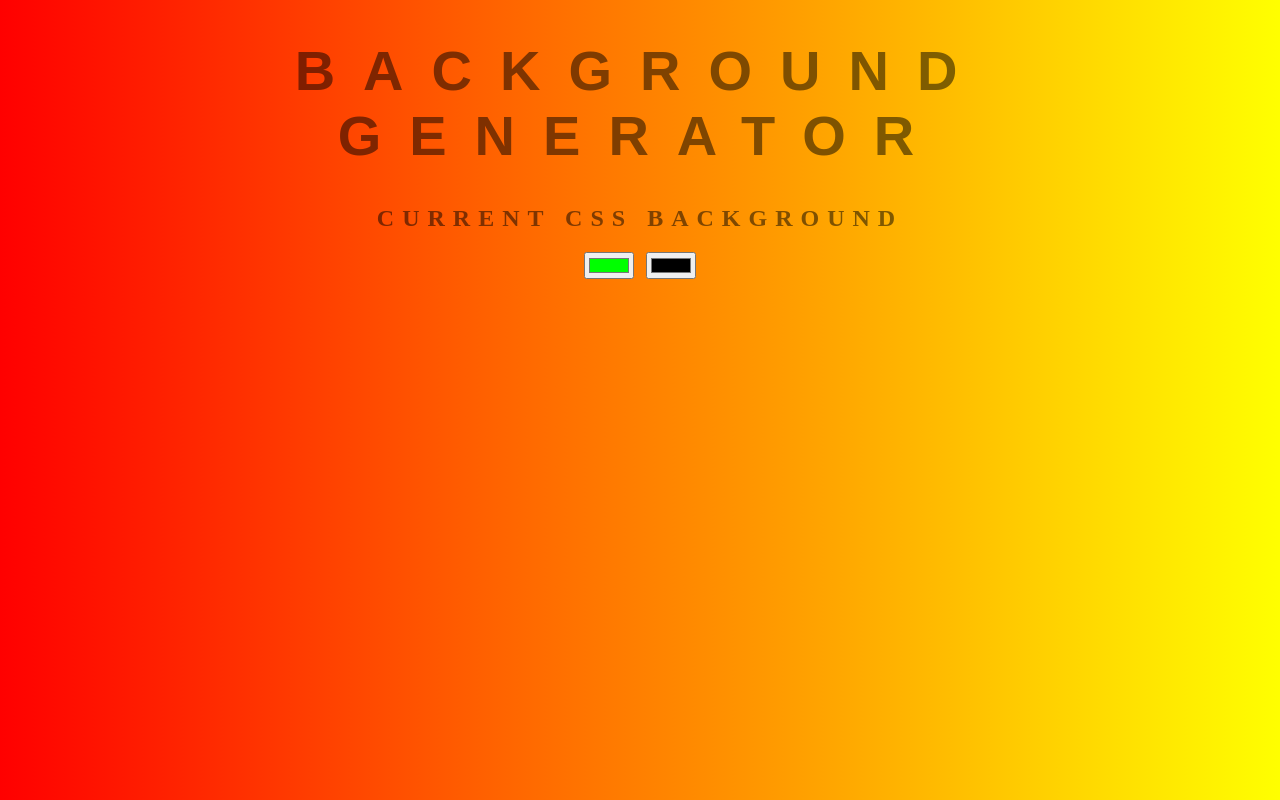
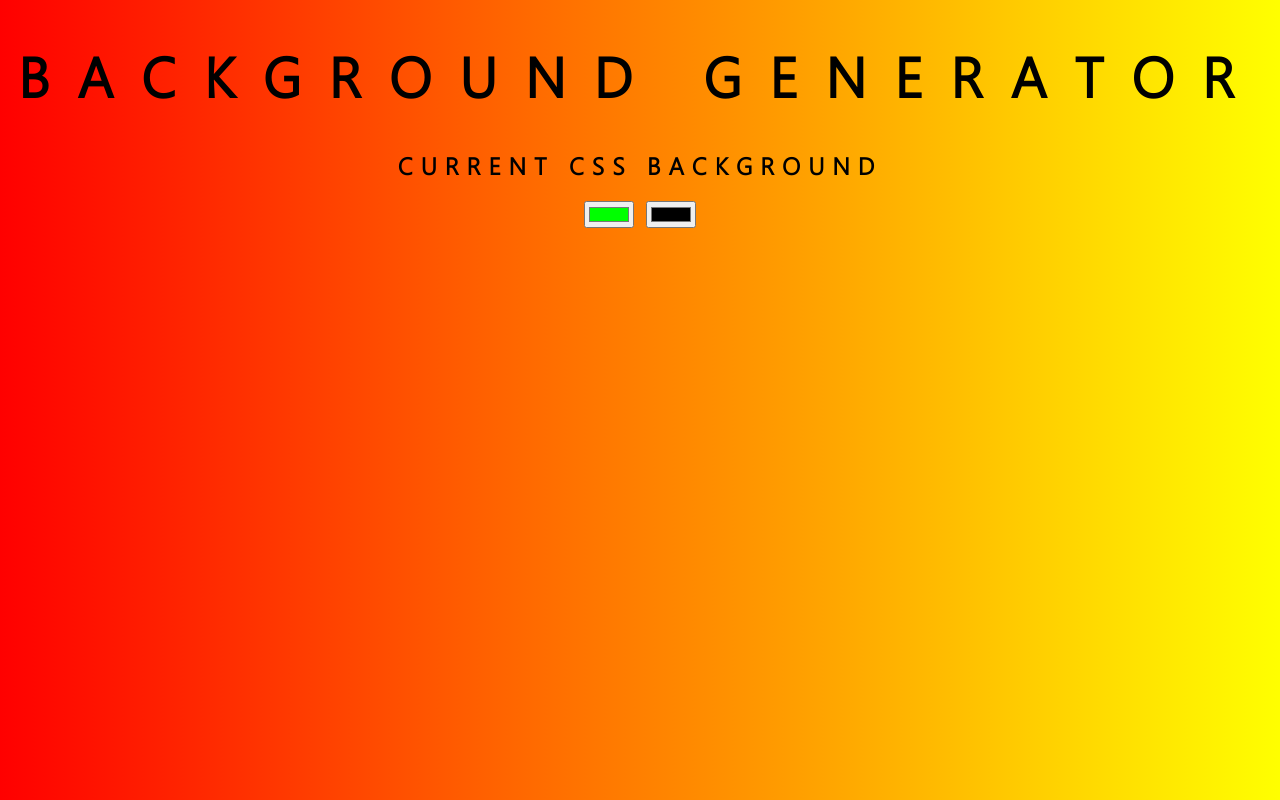
Before and after one commit to BenCullenDev/background-generator, a plain HTML site: page index.html in a window 1280 px wide. Drawn offline with Linux system fonts and the light colour scheme.

Commit message:
Added custom font and some style changes to headers

```diff
--- a/index.html
+++ b/index.html
@@ -7,11 +7,11 @@
     <link rel="stylesheet" href="style.css">
     <title>Background Generator</title>
 </head>
-<body>
+<body id="gradient">
     <h1>Background Generator</h1>
     <h2>Current CSS Background</h2>
-    <input type="color" name="color1" id="" value="#00ff00">
-    <input type="color" name="color2" id="" value="#000000">
+    <input type="color" class="color1" name="color1" id="" value="#00ff00">
+    <input type="color" class="color2" name="color2" id="" value="#000000">
     <h3></h3>
     <script src="script.js"></script>
 </body>
--- a/script.js
+++ b/script.js
@@ -0,0 +1,16 @@
+var css = document.querySelector("h3");
+var color1 = document.querySelector(".color1");
+var color2 = document.querySelector(".color2");
+var body = document.getElementById("gradient");
+
+body.style.background =
+
+
+color1.addEventListener("input", function() {
+    console.log(color1.value);
+    body.style.background = "linear-gradient(to right, " + color1.value + ", " + color2.value + ")";
+})
+color2.addEventListener("input", function() {
+    console.log(color2.value);
+    body.style.background = "linear-gradient(to right, " + color1.value + ", " + color2.value + ")";
+})
--- a/style.css
+++ b/style.css
@@ -1,6 +1,15 @@
+@font-face {
+    font-family: 'Segoe Boot Semilight';
+    src: url('SegoeBoot-Semilight.woff2') format('woff2'),
+        url('SegoeBoot-Semilight.woff') format('woff');
+    font-weight: 300;
+    font-style: normal;
+    font-display: swap;
+}
+
 body {
-    font: 'Raleway', sans-serif;
-    color: rgba(0, 0, 0, .5);
+    font: 'Segoe Boot Semilight', 'Raleway', sans-serif;
+    color: rgb(0, 0, 0);
     text-align: center;
     text-transform: uppercase;
     letter-spacing: .5em;
@@ -9,18 +18,24 @@ body {
 }
 
 h1{
-    font: 600 3.5em 'Raleway', sans-serif;
-    color: rgba(0, 0, 0, .5);
+    font: 600 3.5em 'Segoe Boot Semilight', 'Raleway', sans-serif;
+    color: rgb(0, 0, 0);
     text-align: center;
     text-transform: uppercase;
     letter-spacing: .5em;
     width: 100%;
 }
 
+h2 {
+    font-family: 'Segoe Boot Semilight', 'Raleway', sans-serif;
+    color: rgb(0, 0, 0);
+    text-align: center;
+}
+
 h3 {
-    font: 900 1em 'Raleway', sans-serif;
+    font: 900 1em 'Segoe Boot Semilight', 'Raleway', sans-serif;
     text-align: center;
-    color: rgba(0, 0, 0, .5);
+    color: rgb(0, 0, 0);
     text-transform: none;
     letter-spacing: 0.01em;
 }
```
Also changed, not shown: SegoeBoot-Semilight.woff (added), SegoeBoot-Semilight.woff2 (added).
